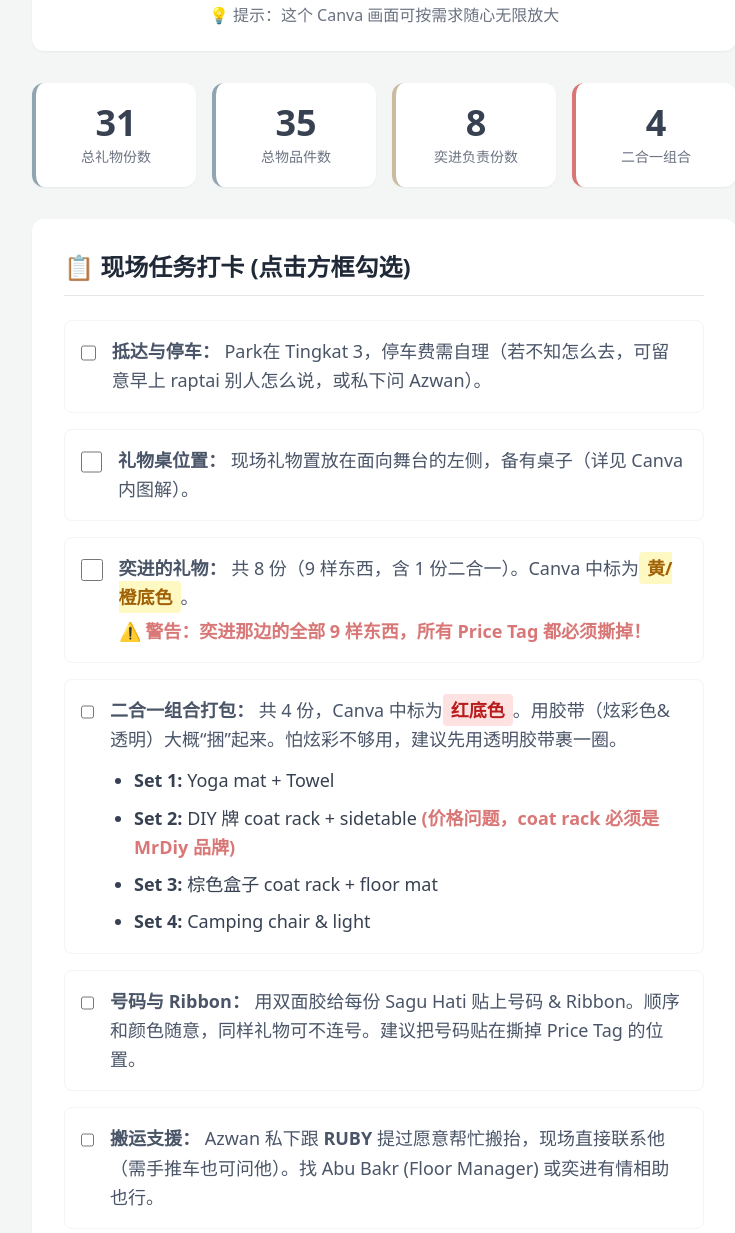
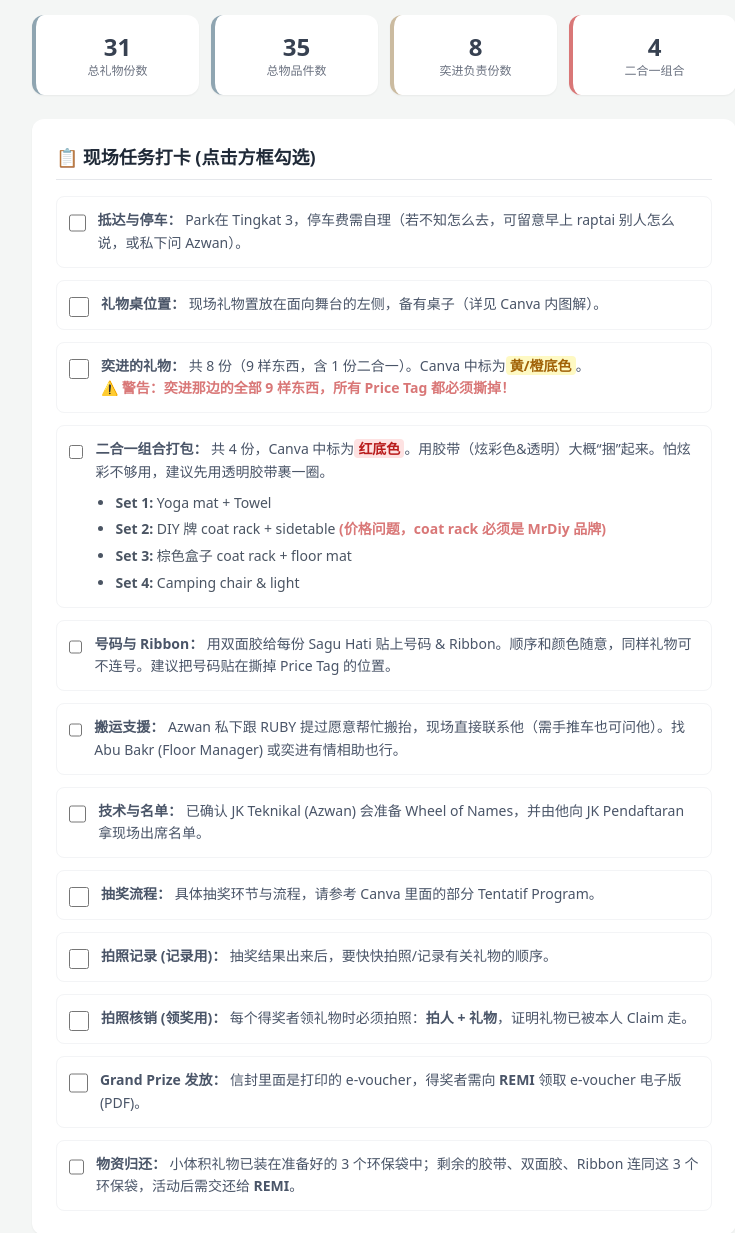
Before and after one commit to Remiyzx/majliscitra2026jkhadiah, a plain HTML site: page index.html in a window 1280 px wide. Shown: the part 217-1450 px from the top of the page, without its empty margins (256-991 px from the left). Drawn offline with nearby package versions, Linux system fonts and the light colour scheme.

Commit message:
Update index.html

```diff
--- a/index.html
+++ b/index.html
@@ -15,73 +15,73 @@
         .highlight-red { color: #d97777; font-weight: bold; }
     </style>
 </head>
-<body class="p-4 md:p-8 max-w-3xl mx-auto font-sans text-lg">
+<body class="p-4 md:p-8 max-w-3xl mx-auto font-sans">
 
     <!-- 顶部标题与 Canva 链接 -->
-    <div class="bg-white rounded-xl shadow-sm p-6 mb-8 border-t-4" style="border-color: #7b9095;">
-        <h1 class="text-3xl font-bold mb-6 text-gray-800">🎁 Majlis Citra JK Hadiah (提醒 Joyie)</h1>
+    <div class="bg-white rounded-xl shadow-sm p-6 mb-6 border-t-4" style="border-color: #7b9095;">
+        <h1 class="text-2xl font-bold mb-4 text-gray-800">🎁 Majlis Citra JK Hadiah (提醒 Joyie)</h1>
 
-        <a href="https://canva.link/oqff6g5prx8zas7" target="_blank" class="block w-full text-center morandi-green hover:opacity-90 text-white font-bold py-4 px-6 rounded-lg shadow-sm transition mb-3 text-xl">
+        <a href="https://canva.link/oqff6g5prx8zas7" target="_blank" class="block w-full text-center morandi-green hover:opacity-90 text-white font-bold py-3 px-4 rounded-lg shadow-sm transition mb-2">
             🎨 查看 Canva 礼物说明与现场 Floor Plan 以及活动 tentative program
         </a>
-        <p class="text-base text-center text-gray-500 font-medium">💡 提示：这个 Canva 画面可按需求随心无限放大</p>
+        <p class="text-sm text-center text-gray-500">💡 提示：这个 Canva 画面可按需求随心无限放大</p>
     </div>
 
     <!-- 核心数据看板 -->
-    <div class="grid grid-cols-2 md:grid-cols-4 gap-4 mb-8">
-        <div class="bg-white p-5 rounded-xl shadow-sm text-center border-l-4" style="border-color: #8fa5b1;">
-            <div class="text-4xl font-bold text-gray-700">31</div>
-            <div class="text-sm font-medium text-gray-500 mt-1">总礼物份数</div>
+    <div class="grid grid-cols-2 md:grid-cols-4 gap-3 mb-6">
+        <div class="bg-white p-4 rounded-xl shadow-sm text-center border-l-4" style="border-color: #8fa5b1;">
+            <div class="text-2xl font-bold text-gray-700">31</div>
+            <div class="text-xs text-gray-500">总礼物份数</div>
         </div>
-        <div class="bg-white p-5 rounded-xl shadow-sm text-center border-l-4" style="border-color: #8fa5b1;">
-            <div class="text-4xl font-bold text-gray-700">35</div>
-            <div class="text-sm font-medium text-gray-500 mt-1">总物品件数</div>
+        <div class="bg-white p-4 rounded-xl shadow-sm text-center border-l-4" style="border-color: #8fa5b1;">
+            <div class="text-2xl font-bold text-gray-700">35</div>
+            <div class="text-xs text-gray-500">总物品件数</div>
         </div>
-        <div class="bg-white p-5 rounded-xl shadow-sm text-center border-l-4" style="border-color: #cbbba0;">
-            <div class="text-4xl font-bold text-gray-700">8</div>
-            <div class="text-sm font-medium text-gray-500 mt-1">奕进负责份数</div>
+        <div class="bg-white p-4 rounded-xl shadow-sm text-center border-l-4" style="border-color: #cbbba0;">
+            <div class="text-2xl font-bold text-gray-700">8</div>
+            <div class="text-xs text-gray-500">奕进负责份数</div>
         </div>
-        <div class="bg-white p-5 rounded-xl shadow-sm text-center border-l-4" style="border-color: #d97777;">
-            <div class="text-4xl font-bold text-gray-700">4</div>
-            <div class="text-sm font-medium text-gray-500 mt-1">二合一组合</div>
+        <div class="bg-white p-4 rounded-xl shadow-sm text-center border-l-4" style="border-color: #d97777;">
+            <div class="text-2xl font-bold text-gray-700">4</div>
+            <div class="text-xs text-gray-500">二合一组合</div>
         </div>
     </div>
 
     <!-- 现场执行清单 -->
-    <div class="bg-white rounded-xl shadow-sm p-5 md:p-8">
-        <h2 class="text-2xl font-bold mb-6 text-gray-800 border-b pb-3">📋 现场任务打卡 (点击方框勾选)</h2>
-        <div class="space-y-4" id="taskList">
+    <div class="bg-white rounded-xl shadow-sm p-4 md:p-6">
+        <h2 class="text-lg font-bold mb-4 text-gray-800 border-b pb-2">📋 现场任务打卡 (点击方框勾选)</h2>
+        <div class="space-y-3" id="taskList">
 
             <!-- 抵达与位置 -->
-            <label class="task-item flex items-start p-4 rounded-lg border border-gray-100 cursor-pointer">
-                <input type="checkbox" class="mt-1 mr-4 w-6 h-6 rounded text-blue-500 border-gray-300 focus:ring-blue-400" onclick="toggleTask(this)">
-                <span class="text-lg leading-relaxed">
+            <label class="task-item flex items-start p-3 rounded-lg border border-gray-100 cursor-pointer">
+                <input type="checkbox" class="mt-1 mr-3 w-5 h-5 rounded text-blue-500 border-gray-300 focus:ring-blue-400" onclick="toggleTask(this)">
+                <span class="text-sm leading-relaxed">
                     <strong>抵达与停车：</strong> Park在 Tingkat 3，停车费需自理（若不知怎么去，可留意早上 raptai 别人怎么说，或私下问 Azwan）。
                 </span>
             </label>
 
-            <label class="task-item flex items-start p-4 rounded-lg border border-gray-100 cursor-pointer">
-                <input type="checkbox" class="mt-1 mr-4 w-6 h-6 rounded text-blue-500 border-gray-300 focus:ring-blue-400" onclick="toggleTask(this)">
-                <span class="text-lg leading-relaxed">
+            <label class="task-item flex items-start p-3 rounded-lg border border-gray-100 cursor-pointer">
+                <input type="checkbox" class="mt-1 mr-3 w-5 h-5 rounded text-blue-500 border-gray-300 focus:ring-blue-400" onclick="toggleTask(this)">
+                <span class="text-sm leading-relaxed">
                     <strong>礼物桌位置：</strong> 现场礼物置放在面向舞台的左侧，备有桌子（详见 Canva 内图解）。
                 </span>
             </label>
 
             <!-- 奕进礼物处理 -->
-            <label class="task-item flex items-start p-4 rounded-lg border border-gray-100 cursor-pointer">
-                <input type="checkbox" class="mt-1 mr-4 w-6 h-6 rounded text-blue-500 border-gray-300 focus:ring-blue-400" onclick="toggleTask(this)">
-                <span class="text-lg leading-relaxed">
-                    <strong>奕进的礼物：</strong> 共 8 份（9 样东西，含 1 份二合一）。Canva 中标为<span class="bg-yellow-100 px-2 py-1 rounded text-yellow-700 font-bold">黄/橙底色</span>。<br>
-                    <span class="highlight-red inline-block mt-1">⚠️ 警告：奕进那边的全部 9 样东西，所有 Price Tag 都必须撕掉！</span>
+            <label class="task-item flex items-start p-3 rounded-lg border border-gray-100 cursor-pointer">
+                <input type="checkbox" class="mt-1 mr-3 w-5 h-5 rounded text-blue-500 border-gray-300 focus:ring-blue-400" onclick="toggleTask(this)">
+                <span class="text-sm leading-relaxed">
+                    <strong>奕进的礼物：</strong> 共 8 份（9 样东西，含 1 份二合一）。Canva 中标为<span class="bg-yellow-100 px-1 rounded text-yellow-700 font-bold">黄/橙底色</span>。<br>
+                    <span class="highlight-red">⚠️ 警告：奕进那边的全部 9 样东西，所有 Price Tag 都必须撕掉！</span>
                 </span>
             </label>
 
             <!-- 二合一组合打包 -->
-            <label class="task-item flex items-start p-4 rounded-lg border border-gray-100 cursor-pointer">
-                <input type="checkbox" class="mt-1 mr-4 w-6 h-6 rounded text-blue-500 border-gray-300 focus:ring-blue-400" onclick="toggleTask(this)">
-                <span class="text-lg leading-relaxed">
-                    <strong>二合一组合打包：</strong> 共 4 份，Canva 中标为<span class="bg-red-100 px-2 py-1 rounded text-red-700 font-bold">红底色</span>。用胶带（炫彩色&透明）大概“捆”起来。怕炫彩不够用，建议先用透明胶带裹一圈。
-                    <ul class="list-disc ml-6 mt-3 text-gray-700 space-y-2 font-medium">
+            <label class="task-item flex items-start p-3 rounded-lg border border-gray-100 cursor-pointer">
+                <input type="checkbox" class="mt-1 mr-3 w-5 h-5 rounded text-blue-500 border-gray-300 focus:ring-blue-400" onclick="toggleTask(this)">
+                <span class="text-sm leading-relaxed">
+                    <strong>二合一组合打包：</strong> 共 4 份，Canva 中标为<span class="bg-red-100 px-1 rounded text-red-700 font-bold">红底色</span>。用胶带（炫彩色&透明）大概“捆”起来。怕炫彩不够用，建议先用透明胶带裹一圈。
+                    <ul class="list-disc ml-5 mt-2 text-gray-600 space-y-1">
                         <li><strong>Set 1:</strong> Yoga mat + Towel</li>
                         <li><strong>Set 2:</strong> DIY 牌 coat rack + sidetable <span class="highlight-red">(价格问题，coat rack 必须是 MrDiy 品牌)</span></li>
                         <li><strong>Set 3:</strong> 棕色盒子 coat rack + floor mat</li>
@@ -91,61 +91,61 @@
             </label>
 
             <!-- 礼物号码与包装 -->
-            <label class="task-item flex items-start p-4 rounded-lg border border-gray-100 cursor-pointer">
-                <input type="checkbox" class="mt-1 mr-4 w-6 h-6 rounded text-blue-500 border-gray-300 focus:ring-blue-400" onclick="toggleTask(this)">
-                <span class="text-lg leading-relaxed">
+            <label class="task-item flex items-start p-3 rounded-lg border border-gray-100 cursor-pointer">
+                <input type="checkbox" class="mt-1 mr-3 w-5 h-5 rounded text-blue-500 border-gray-300 focus:ring-blue-400" onclick="toggleTask(this)">
+                <span class="text-sm leading-relaxed">
                     <strong>号码与 Ribbon：</strong> 用双面胶给每份 Sagu Hati 贴上号码 & Ribbon。顺序和颜色随意，同样礼物可不连号。建议把号码贴在撕掉 Price Tag 的位置。
                 </span>
             </label>
 
             <!-- 现场支援 -->
-            <label class="task-item flex items-start p-4 rounded-lg border border-gray-100 cursor-pointer">
-                <input type="checkbox" class="mt-1 mr-4 w-6 h-6 rounded text-blue-500 border-gray-300 focus:ring-blue-400" onclick="toggleTask(this)">
-                <span class="text-lg leading-relaxed">
-                    <strong>搬运支援：</strong> Azwan 私下跟 <strong>RUBY</strong> 提过愿意帮忙搬抬，现场直接联系他（需手推车也可问他）。找 Abu Bakr (Floor Manager) 或奕进有情相助也行。
+            <label class="task-item flex items-start p-3 rounded-lg border border-gray-100 cursor-pointer">
+                <input type="checkbox" class="mt-1 mr-3 w-5 h-5 rounded text-blue-500 border-gray-300 focus:ring-blue-400" onclick="toggleTask(this)">
+                <span class="text-sm leading-relaxed">
+                    <strong>搬运支援：</strong> Azwan 私下跟 RUBY 提过愿意帮忙搬抬，现场直接联系他（需手推车也可问他）。找 Abu Bakr (Floor Manager) 或奕进有情相助也行。
                 </span>
             </label>
 
-            <label class="task-item flex items-start p-4 rounded-lg border border-gray-100 cursor-pointer">
-                <input type="checkbox" class="mt-1 mr-4 w-6 h-6 rounded text-blue-500 border-gray-300 focus:ring-blue-400" onclick="toggleTask(this)">
-                <span class="text-lg leading-relaxed">
+            <label class="task-item flex items-start p-3 rounded-lg border border-gray-100 cursor-pointer">
+                <input type="checkbox" class="mt-1 mr-3 w-5 h-5 rounded text-blue-500 border-gray-300 focus:ring-blue-400" onclick="toggleTask(this)">
+                <span class="text-sm leading-relaxed">
                     <strong>技术与名单：</strong> 已确认 JK Teknikal (Azwan) 会准备 Wheel of Names，并由他向 JK Pendaftaran 拿现场出席名单。
                 </span>
             </label>
 
             <!-- 抽奖流程与发奖 -->
-            <label class="task-item flex items-start p-4 rounded-lg border border-gray-100 cursor-pointer">
-                <input type="checkbox" class="mt-1 mr-4 w-6 h-6 rounded text-blue-500 border-gray-300 focus:ring-blue-400" onclick="toggleTask(this)">
-                <span class="text-lg leading-relaxed">
+            <label class="task-item flex items-start p-3 rounded-lg border border-gray-100 cursor-pointer">
+                <input type="checkbox" class="mt-1 mr-3 w-5 h-5 rounded text-blue-500 border-gray-300 focus:ring-blue-400" onclick="toggleTask(this)">
+                <span class="text-sm leading-relaxed">
                     <strong>抽奖流程：</strong> 具体抽奖环节与流程，请参考 Canva 里面的部分 Tentatif Program。
                 </span>
             </label>
 
-            <label class="task-item flex items-start p-4 rounded-lg border border-gray-100 cursor-pointer">
-                <input type="checkbox" class="mt-1 mr-4 w-6 h-6 rounded text-blue-500 border-gray-300 focus:ring-blue-400" onclick="toggleTask(this)">
-                <span class="text-lg leading-relaxed">
+            <label class="task-item flex items-start p-3 rounded-lg border border-gray-100 cursor-pointer">
+                <input type="checkbox" class="mt-1 mr-3 w-5 h-5 rounded text-blue-500 border-gray-300 focus:ring-blue-400" onclick="toggleTask(this)">
+                <span class="text-sm leading-relaxed">
                     <strong>拍照记录 (记录用)：</strong> 抽奖结果出来后，要快快拍照/记录有关礼物的顺序。
                 </span>
             </label>
 
-            <label class="task-item flex items-start p-4 rounded-lg border border-gray-100 cursor-pointer">
-                <input type="checkbox" class="mt-1 mr-4 w-6 h-6 rounded text-blue-500 border-gray-300 focus:ring-blue-400" onclick="toggleTask(this)">
-                <span class="text-lg leading-relaxed">
+            <label class="task-item flex items-start p-3 rounded-lg border border-gray-100 cursor-pointer">
+                <input type="checkbox" class="mt-1 mr-3 w-5 h-5 rounded text-blue-500 border-gray-300 focus:ring-blue-400" onclick="toggleTask(this)">
+                <span class="text-sm leading-relaxed">
                     <strong>拍照核销 (领奖用)：</strong> 每个得奖者领礼物时必须拍照：<strong>拍人 + 礼物</strong>，证明礼物已被本人 Claim 走。
                 </span>
             </label>
 
-            <label class="task-item flex items-start p-4 rounded-lg border border-gray-100 cursor-pointer">
-                <input type="checkbox" class="mt-1 mr-4 w-6 h-6 rounded text-blue-500 border-gray-300 focus:ring-blue-400" onclick="toggleTask(this)">
-                <span class="text-lg leading-relaxed">
+            <label class="task-item flex items-start p-3 rounded-lg border border-gray-100 cursor-pointer">
+                <input type="checkbox" class="mt-1 mr-3 w-5 h-5 rounded text-blue-500 border-gray-300 focus:ring-blue-400" onclick="toggleTask(this)">
+                <span class="text-sm leading-relaxed">
                     <strong>Grand Prize 发放：</strong> 信封里面是打印的 e-voucher，得奖者需向 <strong>REMI</strong> 领取 e-voucher 电子版 (PDF)。
                 </span>
             </label>
 
             <!-- 善后交接 -->
-            <label class="task-item flex items-start p-4 rounded-lg border border-gray-100 cursor-pointer">
-                <input type="checkbox" class="mt-1 mr-4 w-6 h-6 rounded text-blue-500 border-gray-300 focus:ring-blue-400" onclick="toggleTask(this)">
-                <span class="text-lg leading-relaxed">
+            <label class="task-item flex items-start p-3 rounded-lg border border-gray-100 cursor-pointer">
+                <input type="checkbox" class="mt-1 mr-3 w-5 h-5 rounded text-blue-500 border-gray-300 focus:ring-blue-400" onclick="toggleTask(this)">
+                <span class="text-sm leading-relaxed">
                     <strong>物资归还：</strong> 小体积礼物已装在准备好的 3 个环保袋中；剩余的胶带、双面胶、Ribbon 连同这 3 个环保袋，活动后需交还给 <strong>REMI</strong>。
                 </span>
             </label>
```
